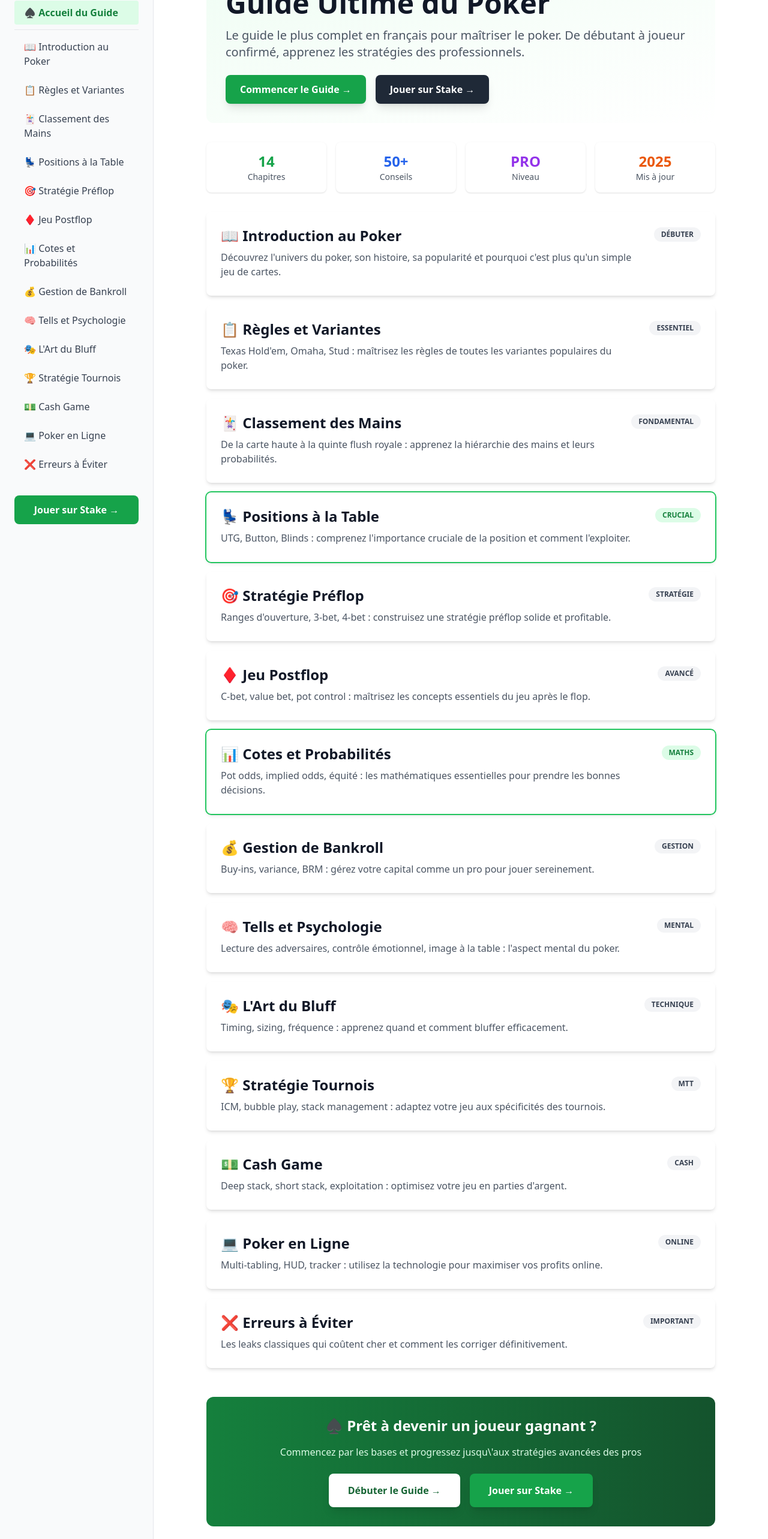
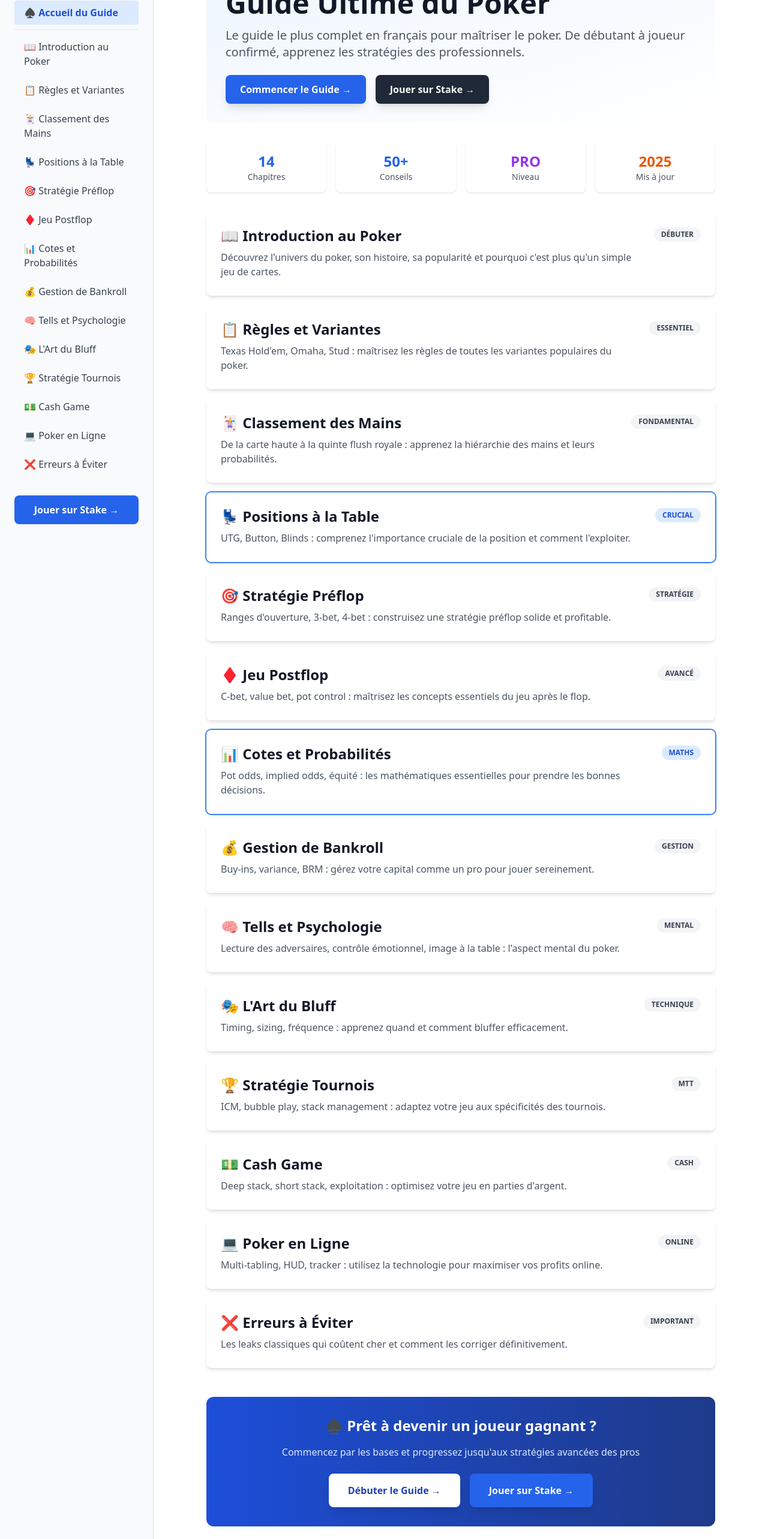
Before and after one commit to Web-Online-Concept/rounders-pro, a Next.js app: page /guide-poker in a window 1280 px wide. Shown: the part 140-2706 px from the top of the page at 60% size. Built offline with nearby package versions, Linux system fonts and the light colour scheme.

Commit message:
modifs couleur poker

```diff
--- a/app/guide-poker/GuidePokerSidebar.jsx
+++ b/app/guide-poker/GuidePokerSidebar.jsx
@@ -11,14 +11,14 @@ export default function GuidePokerSidebar() {
   const linkClass = (path) =>
     `block px-4 py-2 rounded ${
       pathname === path
-        ? 'bg-green-100 text-green-700 font-semibold'
+        ? 'bg-blue-100 text-blue-700 font-semibold'
         : 'text-gray-700 hover:bg-gray-100'
     }`;
 
   const mobileLinkClass = (path) =>
     `block px-6 py-3 ${
       pathname === path
-        ? 'bg-green-100 text-green-700 font-semibold border-l-4 border-green-500'
+        ? 'bg-blue-100 text-blue-700 font-semibold border-l-4 border-blue-500'
         : 'text-gray-700 hover:bg-gray-50'
     }`;
 
@@ -29,7 +29,7 @@ export default function GuidePokerSidebar() {
         <div className="sticky top-0 z-40">
           <button
             onClick={() => setMobileMenuOpen(!mobileMenuOpen)}
-            className="w-full py-3 px-4 bg-green-600 text-white font-bold flex items-center justify-center hover:bg-green-700 transition-colors border-b"
+            className="w-full py-3 px-4 bg-blue-600 text-white font-bold flex items-center justify-center hover:bg-blue-700 transition-colors border-b"
           >
             <span className="mr-2">{mobileMenuOpen ? '✕' : '☰'}</span>
             Menu Guide Poker
@@ -47,11 +47,11 @@ export default function GuidePokerSidebar() {
             className="fixed left-0 top-0 h-full w-80 bg-white shadow-lg transform transition-transform duration-300 overflow-y-auto"
             onClick={(e) => e.stopPropagation()}
           >
-            <div className="bg-green-600 text-white p-4 flex justify-between items-center">
+            <div className="bg-blue-600 text-white p-4 flex justify-between items-center">
               <h2 className="text-lg font-bold">Menu Guide Poker</h2>
               <button
                 onClick={() => setMobileMenuOpen(false)}
-                className="text-2xl hover:text-green-200"
+                className="text-2xl hover:text-blue-200"
               >
                 ✕
               </button>
@@ -167,7 +167,7 @@ export default function GuidePokerSidebar() {
               <div className="px-4 py-3">
                 <Link
                   href="/guide-stake"
-                  className="block w-full bg-green-600 text-white text-center px-4 py-3 rounded-lg font-semibold hover:bg-green-700 transition"
+                  className="block w-full bg-blue-600 text-white text-center px-4 py-3 rounded-lg font-semibold hover:bg-blue-700 transition"
                   onClick={() => setMobileMenuOpen(false)}
                 >
                   Jouer sur Stake →
@@ -233,7 +233,7 @@ export default function GuidePokerSidebar() {
           <div className="mt-8">
             <Link
               href="/guide-stake"
-              className="block w-full bg-green-600 text-white text-center px-4 py-3 rounded-lg font-semibold hover:bg-green-700 transition"
+              className="block w-full bg-blue-600 text-white text-center px-4 py-3 rounded-lg font-semibold hover:bg-blue-700 transition"
             >
               Jouer sur Stake →
             </Link>
--- a/app/guide-poker/page.jsx
+++ b/app/guide-poker/page.jsx
@@ -94,7 +94,7 @@ export default function GuidePokerPage() {
   return (
     <div className="pb-20 md:pb-0">
       {/* Hero Section */}
-      <div className="bg-gradient-to-br from-green-50 to-white rounded-xl p-8 mb-8">
+      <div className="bg-gradient-to-br from-blue-50 to-white rounded-xl p-8 mb-8">
         <h1 className="text-4xl md:text-5xl font-bold text-gray-900 mb-4">
           Guide Ultime du Poker
         </h1>
@@ -105,7 +105,7 @@ export default function GuidePokerPage() {
         <div className="flex flex-col sm:flex-row gap-4">
           <Link
             href="/guide-poker/introduction"
-            className="inline-block bg-green-600 text-white px-6 py-3 rounded-lg font-bold hover:bg-green-700 transition shadow-lg text-center"
+            className="inline-block bg-blue-600 text-white px-6 py-3 rounded-lg font-bold hover:bg-blue-700 transition shadow-lg text-center"
           >
             Commencer le Guide →
           </Link>
@@ -121,7 +121,7 @@ export default function GuidePokerPage() {
       {/* Stats */}
       <div className="grid grid-cols-2 md:grid-cols-4 gap-4 mb-8">
         <div className="bg-white rounded-lg shadow p-4 text-center">
-          <div className="text-2xl font-bold text-green-600">14</div>
+          <div className="text-2xl font-bold text-blue-600">14</div>
           <div className="text-sm text-gray-600">Chapitres</div>
         </div>
         <div className="bg-white rounded-lg shadow p-4 text-center">
@@ -145,13 +145,13 @@ export default function GuidePokerPage() {
             key={section.href}
             href={section.href}
             className={`block bg-white rounded-lg shadow-md hover:shadow-xl transition-all duration-300 overflow-hidden group ${
-              section.highlight ? 'ring-2 ring-green-500' : ''
+              section.highlight ? 'ring-2 ring-blue-500' : ''
             }`}
           >
             <div className="p-6">
               <div className="flex items-start justify-between">
                 <div className="flex-1">
-                  <h2 className="text-xl md:text-2xl font-bold text-gray-900 mb-2 group-hover:text-green-600 transition">
+                  <h2 className="text-xl md:text-2xl font-bold text-gray-900 mb-2 group-hover:text-blue-600 transition">
                     {section.title}
                   </h2>
                   <p className="text-gray-600">
@@ -161,7 +161,7 @@ export default function GuidePokerPage() {
                 <div className="ml-4 flex-shrink-0">
                   <span className={`inline-block px-3 py-1 text-xs font-bold rounded-full ${
                     section.highlight
-                      ? 'bg-green-100 text-green-700'
+                      ? 'bg-blue-100 text-blue-700'
                       : 'bg-gray-100 text-gray-700'
                   }`}>
                     {section.tag}
@@ -170,30 +170,30 @@ export default function GuidePokerPage() {
               </div>
             </div>
             <div className={`h-1 ${
-              section.highlight ? 'bg-green-500' : 'bg-green-600'
+              section.highlight ? 'bg-blue-500' : 'bg-blue-600'
             } transform scale-x-0 group-hover:scale-x-100 transition-transform duration-300`} />
           </Link>
         ))}
       </div>
 
       {/* Bottom CTA */}
-      <div className="mt-12 bg-gradient-to-r from-green-700 to-green-900 text-white rounded-xl p-8 text-center">
+      <div className="mt-12 bg-gradient-to-r from-blue-700 to-blue-900 text-white rounded-xl p-8 text-center">
         <h3 className="text-2xl font-bold mb-4">
           ♠️ Prêt à devenir un joueur gagnant ?
         </h3>
-        <p className="text-green-100 mb-6">
-          Commencez par les bases et progressez jusqu\'aux stratégies avancées des pros
+        <p className="text-blue-100 mb-6">
+          Commencez par les bases et progressez jusqu'aux stratégies avancées des pros
         </p>
         <div className="flex flex-col sm:flex-row gap-4 justify-center">
           <Link
             href="/guide-poker/introduction"
-            className="inline-block bg-white text-green-800 px-8 py-4 rounded-lg font-bold hover:bg-gray-100 transition shadow-lg"
+            className="inline-block bg-white text-blue-800 px-8 py-4 rounded-lg font-bold hover:bg-gray-100 transition shadow-lg"
           >
             Débuter le Guide →
           </Link>
           <Link
             href="/guide-stake"
-            className="inline-block bg-green-600 text-white px-8 py-4 rounded-lg font-bold hover:bg-green-500 transition shadow-lg"
+            className="inline-block bg-blue-600 text-white px-8 py-4 rounded-lg font-bold hover:bg-blue-500 transition shadow-lg"
           >
             Jouer sur Stake →
           </Link>
```
